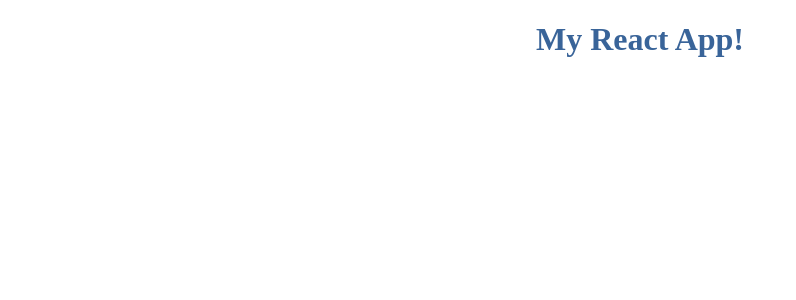
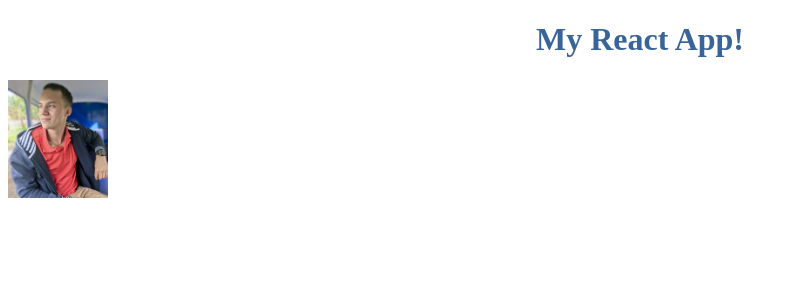
Before and after one commit to ilyabaykalov/try-react, a React app: page / in a window 1280 px wide. Shown: the top 300 px of the page, without its empty margins (0-796 px from the left). Built offline with nearby package versions, Linux system fonts and the light colour scheme.

Commit message:
test public

```diff
--- a/package.json
+++ b/package.json
@@ -5,7 +5,7 @@
   "scripts": {
     "dev": "webpack-dev-server --mode development --open --hot",
     "prod": "webpack --mode production",
-    "eslint": "node_modules/.bin/eslint src/",
+    "eslint": "node_modules/.bin/eslint src/ --max-warnings=0",
     "prettier": "lint-staged"
   },
   "repository": {
@@ -46,7 +46,7 @@
   },
   "lint-staged": {
     "src/**/*.js": [
-      "node_modules/.bin/eslint --max-warnings=0",
+      "eslint",
       "prettier --write",
       "git add"
     ]
--- a/src/components/App.js
+++ b/src/components/App/App.js
@@ -1,12 +1,13 @@
 import React, {Component} from 'react';
 
-import '../styles/App.scss';
+import './App.scss';
 
 class App extends Component {
 	render() {
 		return (
 			<div>
 				<h1>My React App!</h1>
+				<img src="/src/public/images/test.jpg" alt="test" width={'100px'} />
 			</div>
 		);
 	}
--- a/src/styles/App.scss
+++ b/src/components/App/App.scss
@@ -1,4 +1,4 @@
-@import 'style-guide';
+@import '../../style-guide';
 
 h1{
   color: $main-color-1;
--- a/src/index.js
+++ b/src/index.js
@@ -1,5 +1,5 @@
 import React from 'react';
 import ReactDOM from 'react-dom';
-import App from './components/App.js';
+import App from './components/App/App.js';
 
 ReactDOM.render(<App />, document.getElementById('root'));
--- a/webpack.config.js
+++ b/webpack.config.js
@@ -16,7 +16,6 @@ module.exports = {
 			},
 			{
 				test: /\.s*[ac]ss$/i,
-				// use: ["style-loader", "css-loader"]
 				use: ['style-loader', 'css-loader', 'sass-loader'],
 			},
 			{
```
Also changed, not shown: src/public/images/test.jpg (added), src/style-guide.scss (renamed from src/styles/style-guide.scss).
